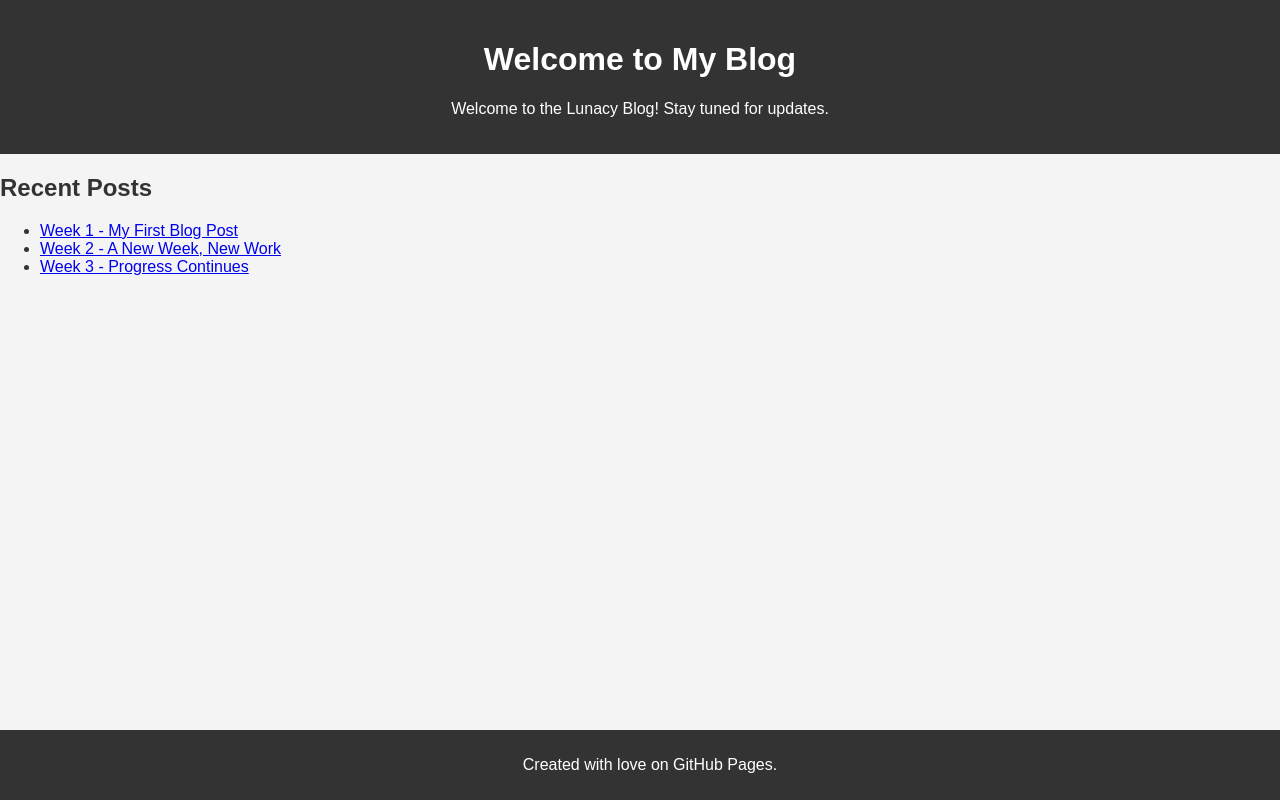
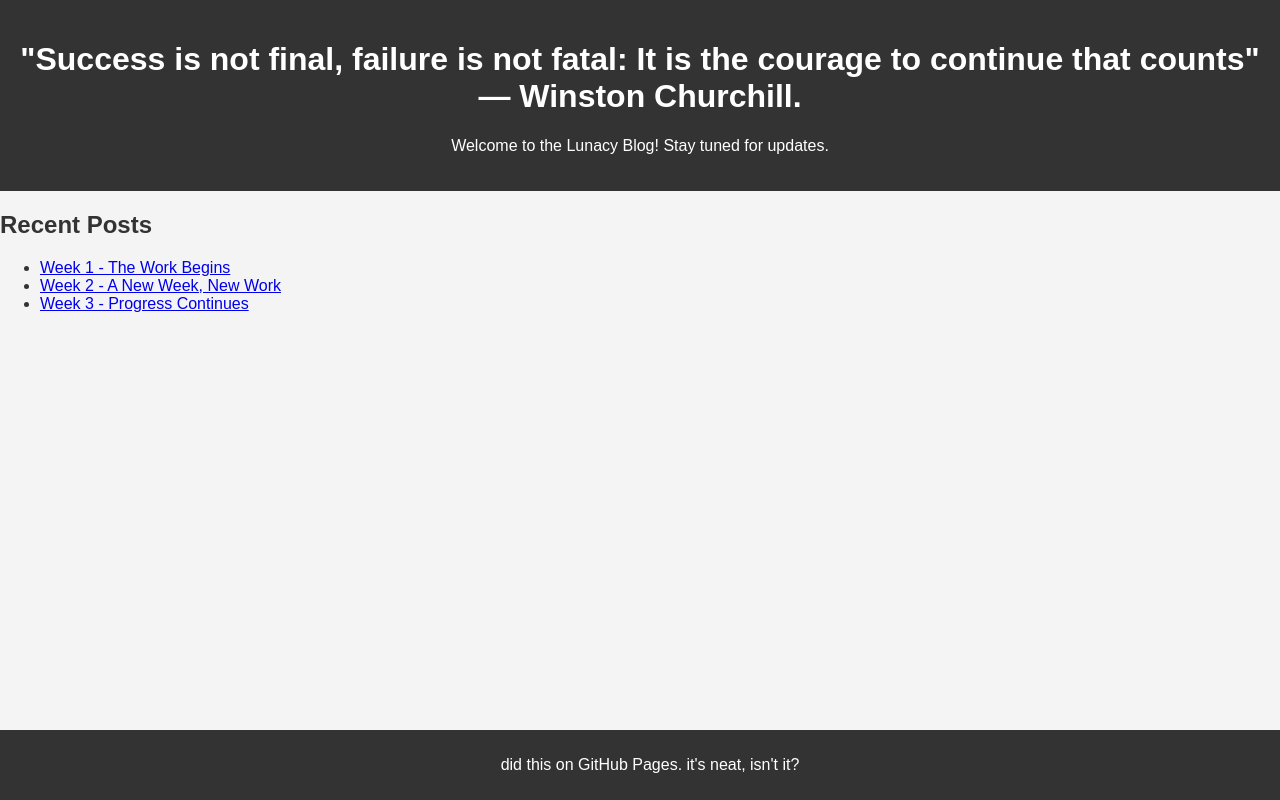
Before and after one commit to swinc-dot/lunacy.github.io, a plain HTML site: page index.html in a window 1280 px wide. Drawn offline with Linux system fonts and the light colour scheme.

Commit message:
Update index.html
made the header and the footer a little less cringe

```diff
--- a/index.html
+++ b/index.html
@@ -9,14 +9,14 @@
 </head>
 <body>
     <header>
-        <h1>Welcome to My Blog</h1>
+        <h1>"Success is not final, failure is not fatal: It is the courage to continue that counts" — Winston Churchill.</h1>
         <p>Welcome to the Lunacy Blog! Stay tuned for updates.</p>
     </header>
 
 <section>
         <h2>Recent Posts</h2>
         <ul>
-            <li><a href="posts/week-1.html">Week 1 - My First Blog Post</a></li>
+            <li><a href="posts/week-1.html">Week 1 - The Work Begins</a></li>
             <li><a href="posts/week-2.html">Week 2 - A New Week, New Work</a></li>
             <li><a href="posts/week-3.html">Week 3 - Progress Continues</a></li>
             <!-- Add more posts here as you go -->
@@ -24,7 +24,7 @@
     </section>
 
     <footer>
-        <p>Created with love on GitHub Pages.</p>
+        <p>did this on GitHub Pages. it's neat, isn't it?</p>
     </footer>
 </body>
 </html>
```
